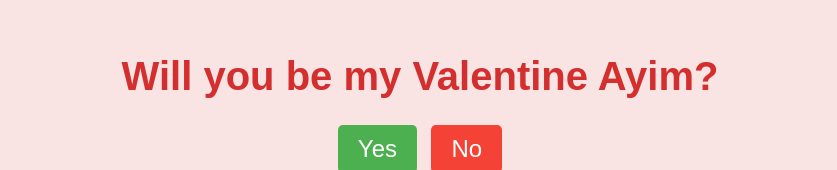
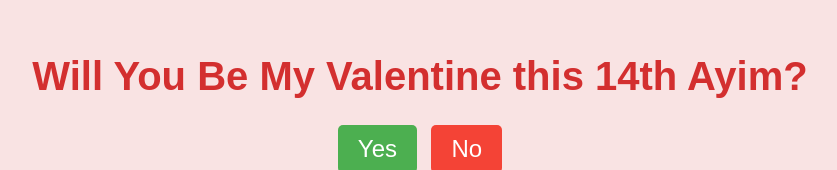
Before and after one commit to Kookoba/FromIrfanToAyim, a plain HTML site: page index.html in a window 1280 px wide. Shown: the part 138-308 px from the top of the page, without its empty margins (220-1057 px from the left). Drawn offline with Linux system fonts and the light colour scheme.

Commit message:
Update index.html

```diff
--- a/index.html
+++ b/index.html
@@ -3,12 +3,12 @@
 <head>
     <meta charset="UTF-8">
     <meta name="viewport" content="width=device-width, initial-scale=1.0">
-    <title>Will You Be My Valentine Ayim?</title>
+    <title>Will You Be My Valentine this 14th Ayim?</title>
     <link rel="stylesheet" href="styles.css">
 </head>
 <body>
     <div class="container">
-        <h1>Will you be my Valentine Ayim?</h1>
+        <h1>Will You Be My Valentine this 14th Ayim?</h1>
         <div class="buttons">
             <button class="yes-button" onclick="handleYesClick()">Yes</button>
             <button class="no-button" onclick="handleNoClick()">No</button>
```
